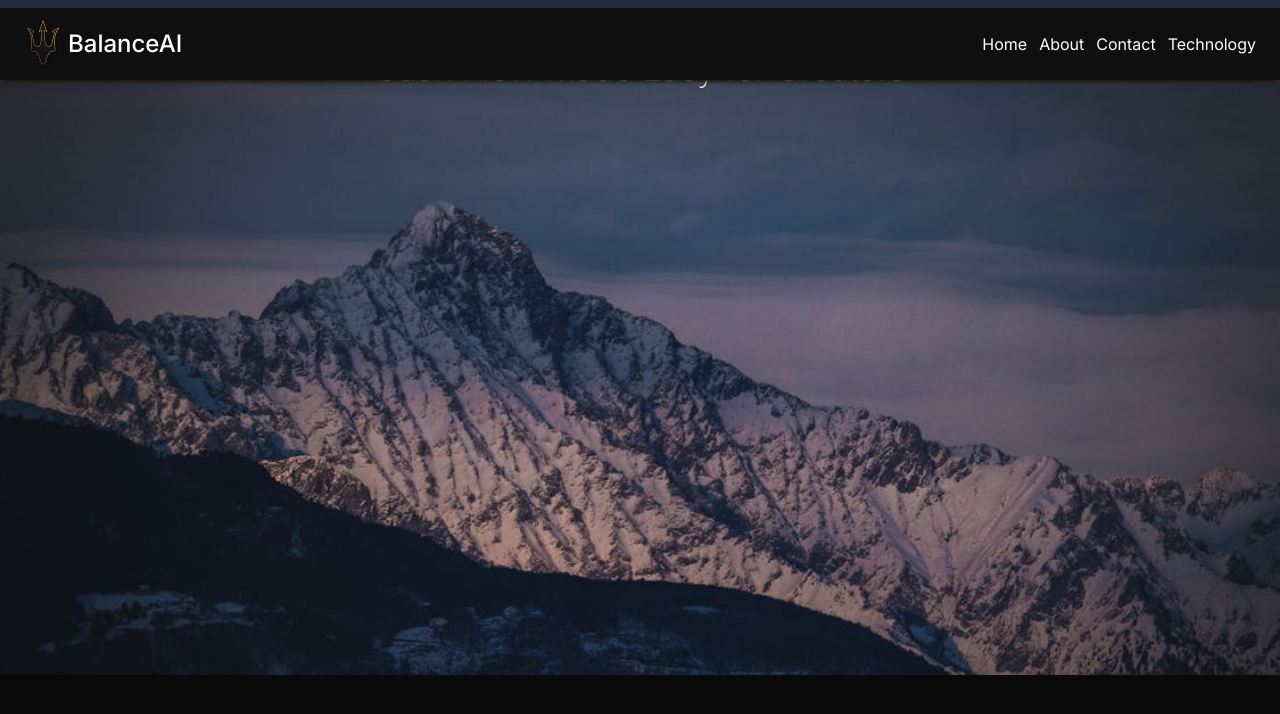
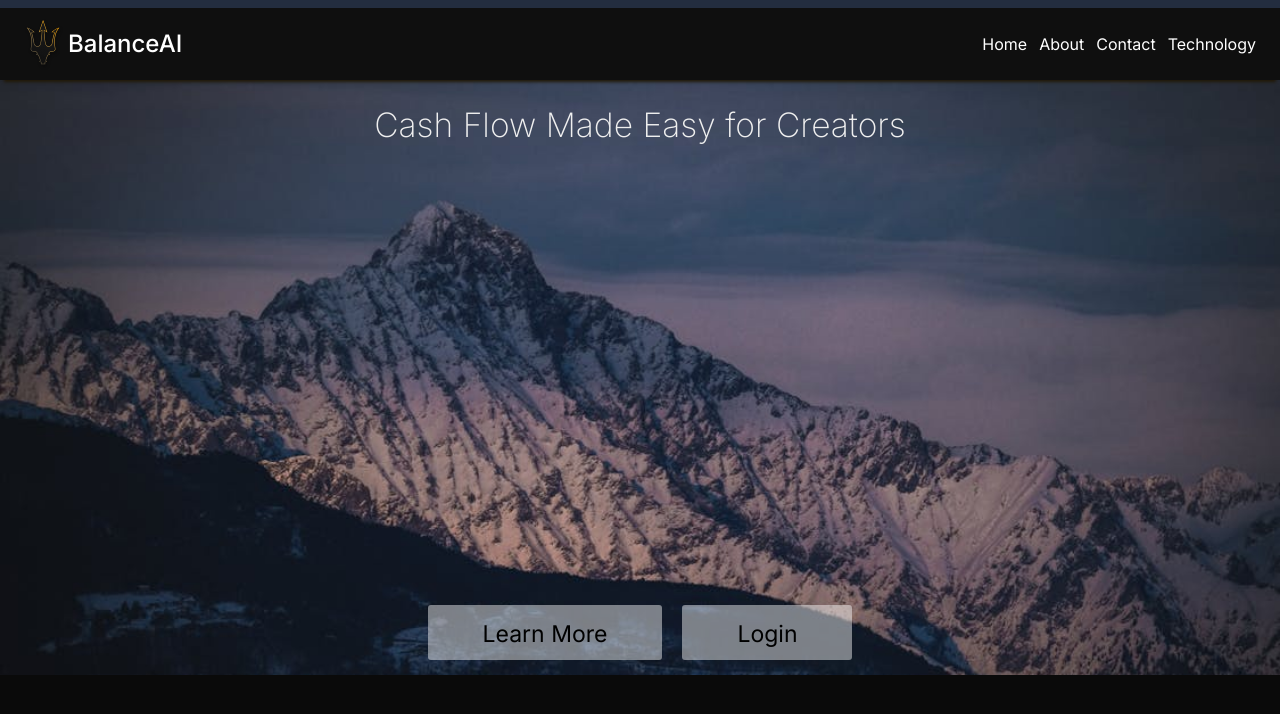
Before and after one commit to MahdiT54/BalAI-proto, a Next.js app in the folder balanceai-frontend/: page / in a window 1280 px wide. Shown: the top 714 px of the page. Built offline with nearby package versions, Linux system fonts and the light colour scheme.

Commit message:
added buttons

```diff
--- a/balanceai-frontend/components/Hero.js
+++ b/balanceai-frontend/components/Hero.js
@@ -4,7 +4,13 @@ export default function Hero() {
   return (
     <div className={herostyles.hero}>
       <div className={herostyles.hero__frame}>
-        <h1 className={herostyles["hero__frame--h1"]}>Cash Flow Made Easy for Creators</h1>
+        <h1 className={herostyles["hero__frame--h1"]}>
+          Cash Flow Made Easy for Creators
+        </h1>
+        <div className={herostyles.hero__buttons}>
+          <button className={herostyles["hero__buttons--learn"]}>Learn More</button>
+          <button className={herostyles["hero__buttons--login"]}>Login</button>
+        </div>
       </div>
     </div>
   );
--- a/balanceai-frontend/components/Navbar.js
+++ b/balanceai-frontend/components/Navbar.js
@@ -34,6 +34,7 @@ export default function Navbar() {
           <Link href="/technology">
             <li className={navstyles.nav__link}>Technology</li>
           </Link>
+
         </ul>
       </div>
     </nav>
--- a/balanceai-frontend/styles/Hero.module.css
+++ b/balanceai-frontend/styles/Hero.module.css
@@ -3,17 +3,36 @@
 }
 
 .hero__frame {
-    padding: 24px;
-  background-size: cover;
+  display: flex;
+  flex-direction: column;
+  justify-content: space-between;
+  padding-top: 80px;
   max-height: 675px;
   height: 100%;
   background: url("../public/herobg.jpeg") no-repeat top center/cover;
 }
 
 .hero__frame--h1 {
-    color: #EFEFEF;
-    text-align: center;
-    font-size: 2.1em;
-    font-weight: 200;
-    margin-top: 24px;
+  color: #efefef;
+  text-align: center;
+  font-size: 2.1em;
+  font-weight: 200;
+  margin-top: 24px;
 }
+
+.hero__buttons {
+  display: flex;
+  justify-content: center;
+}
+
+.hero__buttons--learn,
+.hero__buttons--login {
+  font-size: 23px;
+  padding: 15px 55px 12px 55px;
+  margin: 15px 10px;
+  background: rgba(255, 255, 255, 0.45);
+  border-radius: 3px;
+}
+
+.hero__buttons--login {
+}
```
